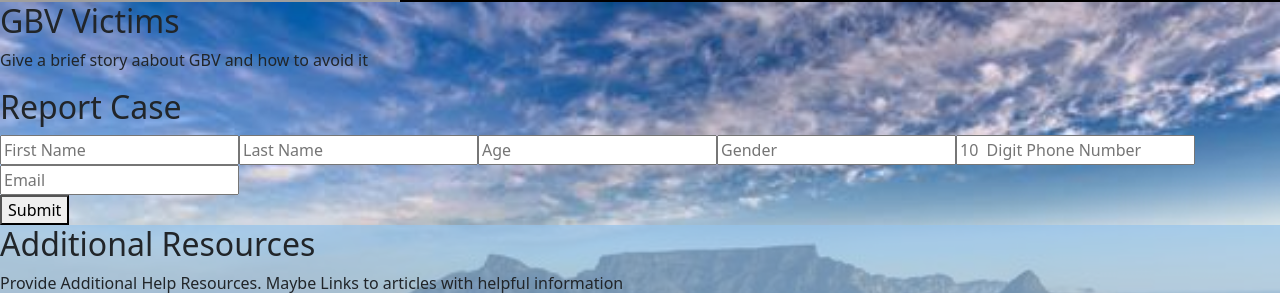
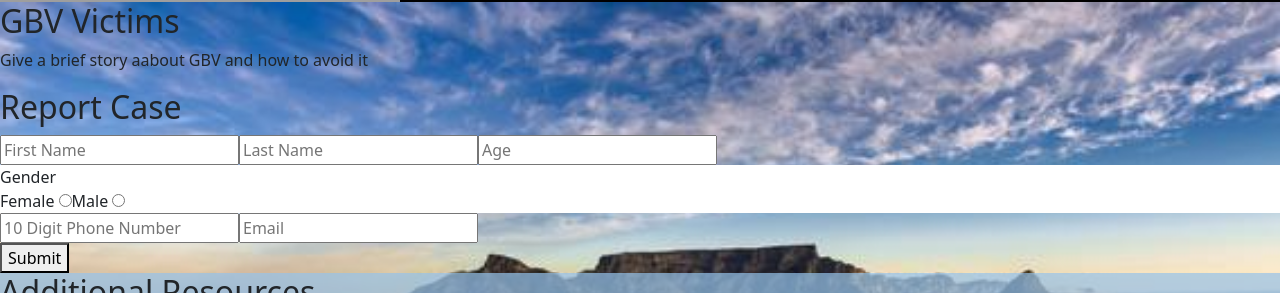
Before and after one commit to KudahShambare/GBV, a React (Create React App) app in the folder Start/front-end/: page /victims in a window 1280 px wide. Shown: the part 298-591 px from the top of the page. Built offline with nearby package versions, Linux system fonts and the light colour scheme; grey boxes are pictures that could not be loaded.

Commit message:
staff added content

```diff
--- a/Start/front-end/src/App.css
+++ b/Start/front-end/src/App.css
@@ -43,6 +43,10 @@ nav{
 #victim-add-info{
   background-color: rgb(150,196,236,0.7);
 }
+/*report form*/
+#report-case-gender{
+  background-color: white;
+}
 /*Footer*/
 
 footer{
--- a/Start/front-end/src/components/ReportCase.js
+++ b/Start/front-end/src/components/ReportCase.js
@@ -11,9 +11,15 @@ const ReportCase=()=>{
 <form>
 <input type="text" name="first-name" placeholder="First Name" required/>
 <input type="text" name="last-name" placeholder="Last Name" required/>
-<input type="text" name="age" placeholder="Age" required/>
-<input type="text" name="gender" placeholder="Gender" required/>
-<input type="text" name="phone-number" placeholder="10  Digit Phone Number" required/>
+<input type="text" name="age" placeholder="Age" pattern="[0-9]{2}" required/>
+<section id="report-case-gender">
+<label>Gender</label><br/>
+<span>Female</span> <input type="radio" name="gender" value="female"required/>
+<span>Male</span> <input type="radio" name="gender" value="male"required/>
+</section>
+
+
+<input type="tel" name="phone-number" placeholder="10 Digit Phone Number" pattern="[0-9]{10}"  required/>
 <input type="email" name="email" placeholder="Email" required/> <br/>
 <button> Submit </button>
 
--- a/Start/front-end/src/pages/Staff.js
+++ b/Start/front-end/src/pages/Staff.js
@@ -1,4 +1,6 @@
 import React from "react";
+import {Link} from "react-router-dom"
+
 import NavBar from "../components/NavBar";
 import Footer from "../components/Footer";
 
@@ -6,7 +8,22 @@ const Staff=()=>{
 	return(
 <>
 <NavBar/>
-<div className="pages">   </div>
+<div className="pages">
+
+<Link to="/">
+<button>  Administrator </button>
+</Link>
+
+
+<Link to="/">
+<button>  Auxillary Social Worker </button>
+</Link>
+<Link to="/">
+<button>  Social Worker </button>
+</Link>
+
+
+ </div>
 <Footer/>
 </>
 		)
```
